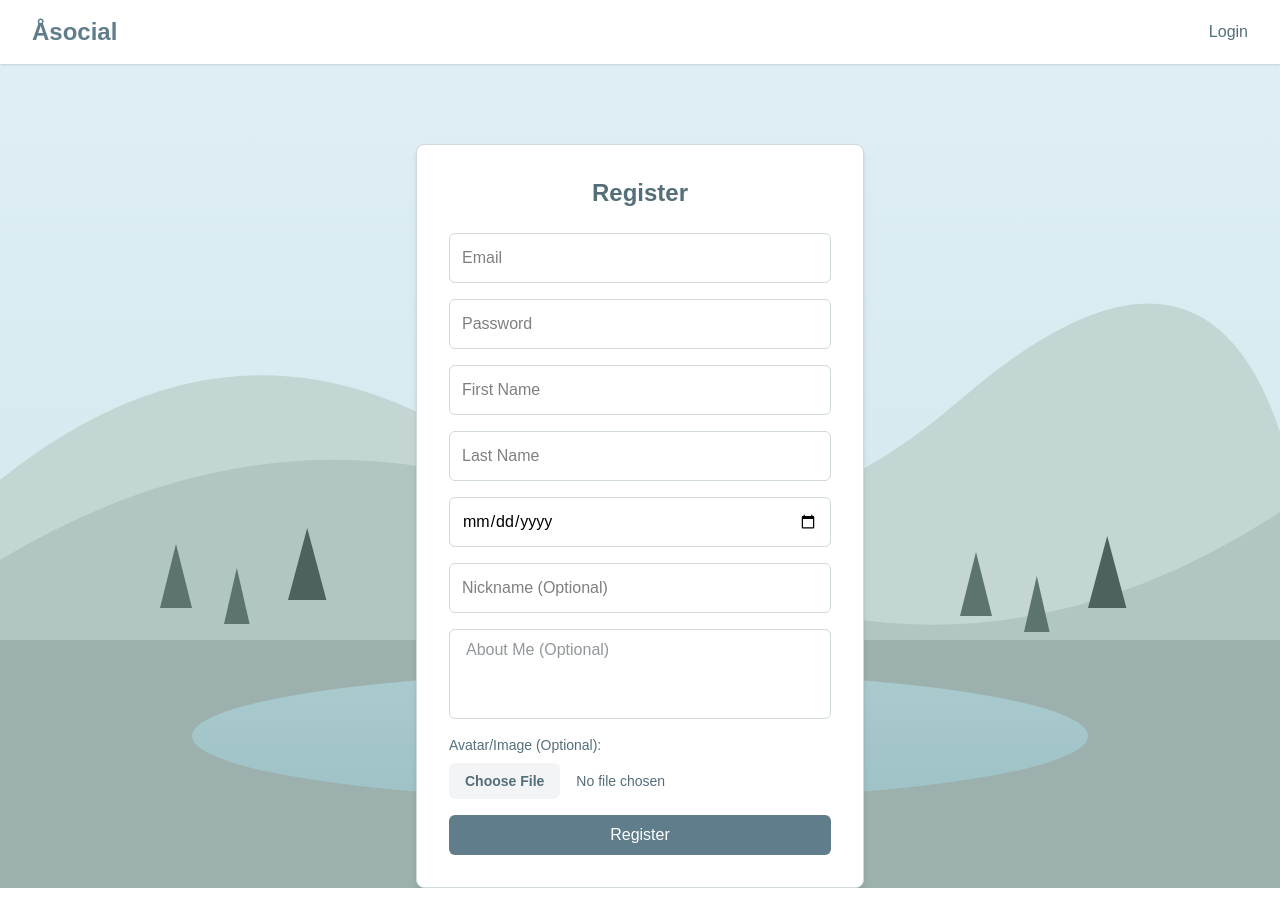
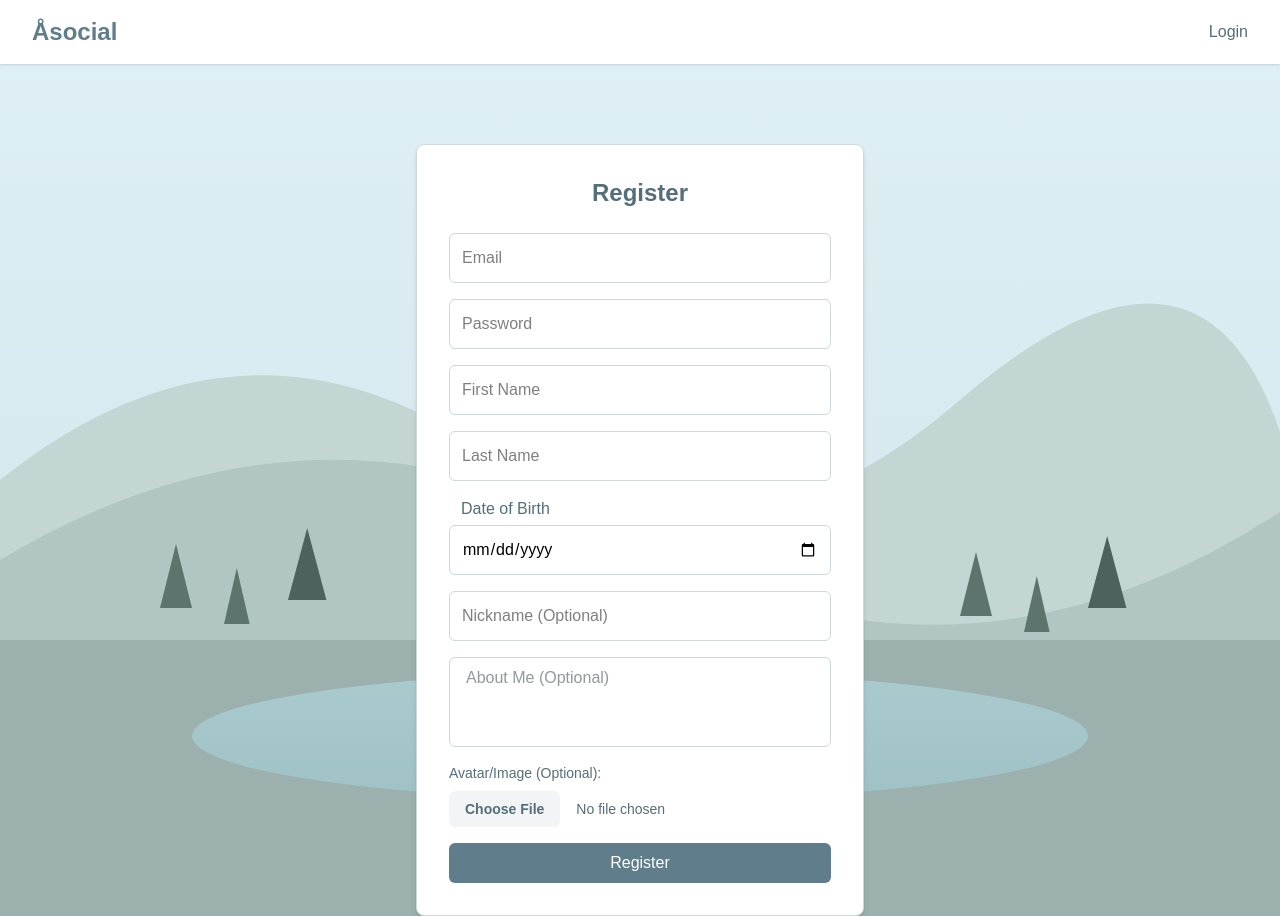
Before and after one commit to olegamobile/social-network, a Vue app in the folder frontend/: page /register in a window 1280 px wide. Before the commit the page ends 888 px from the top, so only its background shows below. Built offline with nearby package versions, Linux system fonts and the light colour scheme; no server answers.

Commit message:
only past restriction and labe to dob entry in registering

```diff
--- a/frontend/src/components/NewEventForm.vue
+++ b/frontend/src/components/NewEventForm.vue
@@ -44,7 +44,6 @@ import 'flatpickr/dist/flatpickr.css';
 const route = useRoute()
 const apiUrl = import.meta.env.VITE_API_URL || '/api'
 const emit = defineEmits(['event-created'])
-const { currentTime } = useFormats()
 const { localDate, localTime } = useFormats();
 
 const timePickerConfig = reactive({
--- a/frontend/src/views/RegisterView.vue
+++ b/frontend/src/views/RegisterView.vue
@@ -1,6 +1,4 @@
 <template>
-
-
     <div class="register">
         <TopBar />
 
@@ -10,22 +8,26 @@
 
                 <form @submit.prevent="register" class="flex flex-col gap-4">
                     <input v-model="form.email" type="email" placeholder="Email" required autocomplete="email"
-                class="p-3 border border-nordic-light rounded-md focus:outline-none  focus:ring-2 focus:ring-nordic-primary-accent"/>
+                        class="p-3 border border-nordic-light rounded-md focus:outline-none  focus:ring-2 focus:ring-nordic-primary-accent" />
 
-            <input v-model="form.password" type="password" placeholder="Password" required autocomplete="new-password"
+                    <input v-model="form.password" type="password" placeholder="Password" required
+                        autocomplete="new-password"
                         class="p-3 border border-nordic-light rounded-md focus:outline-none focus:ring-2 focus:ring-nordic-primary-accent" />
 
                     <input v-model="form.firstName" type="text" placeholder="First Name" required
-                class="p-3 border border-nordic-light rounded-md focus:outline-none focus:ring-2 focus:ring-nordic-primary-accent"/>
+                        class="p-3 border border-nordic-light rounded-md focus:outline-none focus:ring-2 focus:ring-nordic-primary-accent" />
 
                     <input v-model="form.lastName" type="text" placeholder="Last Name" required
-                class="p-3 border border-nordic-light rounded-md focus:outline-none focus:ring-2 focus:ring-nordic-primary-accent"/>
+                        class="p-3 border border-nordic-light rounded-md focus:outline-none focus:ring-2 focus:ring-nordic-primary-accent" />
 
-            <input v-model="form.dob" type="date" placeholder="Date of Birth" required
-                class="p-3 border border-nordic-light rounded-md focus:outline-none focus:ring-2 focus:ring-nordic-primary-accent"/>
+                    <div class="flex flex-col">
+                        <label for="dob" class="ml-3 mb-1 text-nordic-light">Date of Birth</label>
+                        <input v-model="form.dob" type="date"  :max="localDate" required
+                            class="p-3 border border-nordic-light rounded-md focus:outline-none focus:ring-2 focus:ring-nordic-primary-accent" />
+                    </div>
 
                     <input v-model="form.nickname" type="text" placeholder="Nickname (Optional)"
-                class="p-3 border border-nordic-light rounded-md focus:outline-none focus:ring-2 focus:ring-nordic-primary-accent"/>
+                        class="p-3 border border-nordic-light rounded-md focus:outline-none focus:ring-2 focus:ring-nordic-primary-accent" />
 
                     <textarea v-model="form.about" placeholder="About Me (Optional)" rows="3"
                         class="w-full px-4 py-2 border border-nordic-light rounded-md focus:outline-none focus:ring focus:ring-gray-200 resize-none text-nordic-dark"></textarea>
@@ -51,8 +53,7 @@
                     <button type="submit"
                         class="bg-nordic-primary-accent text-white font-medium py-2 rounded-md hover:bg-nordic-secondary-accent transition">Register</button>
 
-            <p v-if="error"
-                class="text-red-600 text-center">{{ error }}</p>
+                    <p v-if="error" class="text-red-600 text-center">{{ error }}</p>
                 </form>
             </div>
         </div>
@@ -64,6 +65,7 @@ import { ref } from 'vue';
 import { useRouter } from 'vue-router';
 import TopBar from '@/components/TopBar.vue';
 import { useImageProcessor } from '@/composables/useImageProcessor';
+import { useFormats } from '@/composables/useFormatting'
 
 const form = ref({
     email: '',
@@ -79,6 +81,7 @@ const form = ref({
 const error = ref(null);
 const router = useRouter();
 const apiUrl = import.meta.env.VITE_API_URL
+const { localDate } = useFormats();
 
 const handleFileUpload = (event) => {
     form.value.avatar = event.target.files[0];
@@ -125,24 +128,3 @@ const register = async () => {
     }
 };
 </script>
-
-<style scoped>
-/* Add your styles here */
- /* .register {
-    display: flex;
-    flex-direction: column;
-}
-
-h2 {
-    padding-left: 2rem;
-}
-
-form {
-    display: flex;
-    flex-direction: column;
-    align-items: flex-start;
-    gap: 0.4rem;
-    padding: 0 2rem;
-}   */
-
-</style>
```
Lines whose indentation alone changed are shown as unchanged.
